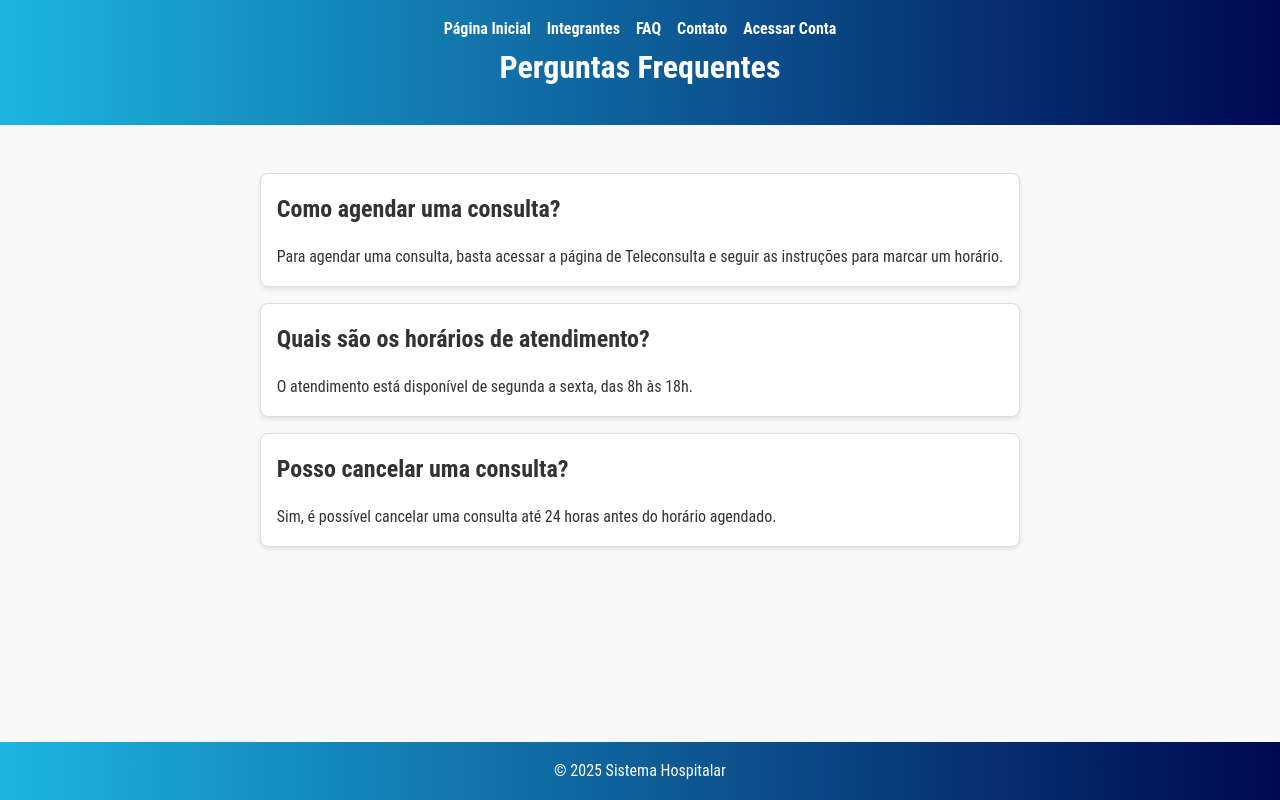
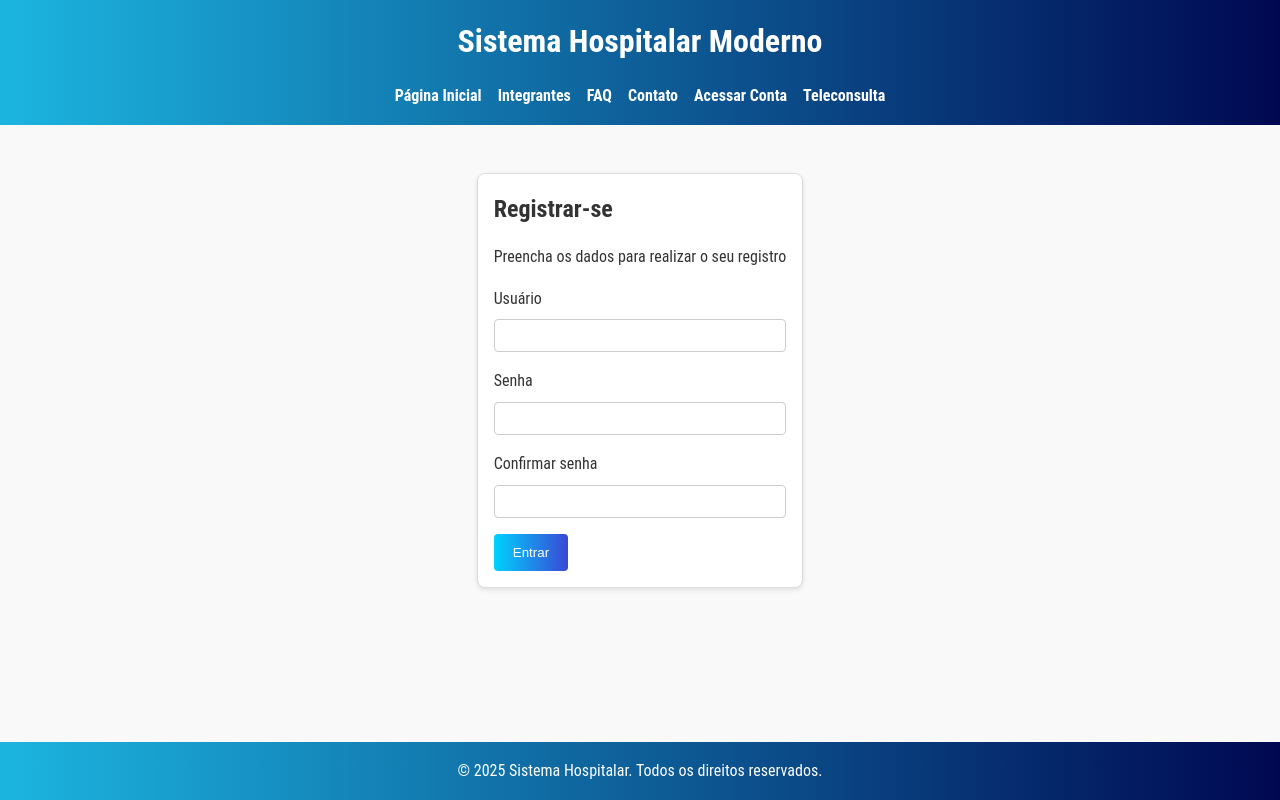
Before and after one commit to RichardXIII/challengebeta, a plain HTML site: page registrar.html in a window 1280 px wide. Drawn offline with Linux system fonts and the light colour scheme.

Commit message:
registra-se feito

```diff
--- a/registrar.html
+++ b/registrar.html
@@ -3,41 +3,47 @@
 <head>
   <meta charset="UTF-8" />
   <meta name="viewport" content="width=device-width, initial-scale=1" />
-  <title>FAQ - Sistema Hospitalar</title>
+  <title>Acessar Conta - Hospital das Clinicas</title>
   <link rel="stylesheet" href="styles.css" />
 </head>
 <body>
   <header>
+    <h1>Sistema Hospitalar Moderno</h1>
     <nav>
       <ul>
         <li><a href="index.html">Página Inicial</a></li>
         <li><a href="integrantes.html">Integrantes</a></li>
-        <li><a href="faq.html" aria-current="page">FAQ</a></li>
+        <li><a href="faq.html">FAQ</a></li>
         <li><a href="contato.html">Contato</a></li>
-        <li><a href="acessar-conta.html">Acessar Conta</a></li>
+        <li><a href="acessar-conta.html" aria-current="page">Acessar Conta</a></li>
+        <li><a href="teleconsulta.html">Teleconsulta</a></li>
       </ul>
     </nav>
-    <h1>Perguntas Frequentes</h1>
   </header>
+
   <main class="container">
-    <section aria-label="Perguntas frequentes">
-      <article class="card" tabindex="0">
-        <h2>Como agendar uma consulta?</h2>
-        <p>Para agendar uma consulta, basta acessar a página de Teleconsulta e seguir as instruções para marcar um horário.</p>
-      </article>
-      <article class="card" tabindex="0">
-        <h2>Quais são os horários de atendimento?</h2>
-        <p>O atendimento está disponível de segunda a sexta, das 8h às 18h.</p>
-      </article>
-      <article class="card" tabindex="0">
-        <h2>Posso cancelar uma consulta?</h2>
-        <p>Sim, é possível cancelar uma consulta até 24 horas antes do horário agendado.</p>
-      </article>
+    <section aria-labelledby="login-title" class="card">
+      <h2 id="login-title">Registrar-se</h2>
+      <form action="#" method="post" aria-describedby="login-desc">
+        <p id="login-desc">Preencha os dados para realizar o seu registro</p>
 
+        <label for="usuario">Usuário</label>
+        <input type="text" id="usuario" name="usuario" required autocomplete="username" />
+
+        <label for="senha">Senha</label>
+        <input type="password" id="senha" name="senha" required autocomplete="current-password" />
+
+        <label for="senha">Confirmar senha</label>
+        <input type="password" id="senha" name="senha" required autocomplete="current-password" />
+
+
+        <button type="submit">Entrar</button>
+      </form>
     </section>
   </main>
+
   <footer>
-    <p>© 2025 Sistema Hospitalar</p>
+    <p>© 2025 Sistema Hospitalar. Todos os direitos reservados.</p>
   </footer>
 </body>
 </html>
```
Also changed, not shown: acessar-conta.html (+1 -1 lines), index.html (+1 -0 lines), integrantes.html (+14 -5 lines), login.html (deleted, +0 -43 lines).
